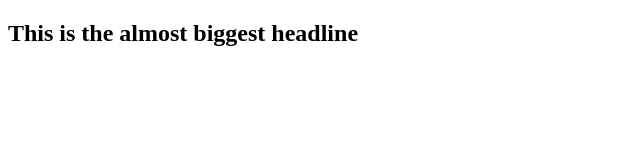
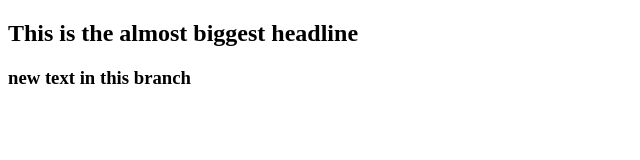
Before and after one commit to thiagohbfialho/Lab-05a_Resolving_Merge_Conflicts, a plain HTML site: page index.html in a window 1280 px wide. Shown: the whole page, without its empty margins (0-640 px from the left). Drawn offline with Linux system fonts and the light colour scheme.

Commit message:
commit in branch feature

```diff
--- a/index.html
+++ b/index.html
@@ -6,5 +6,6 @@
 </head>
 <body>
   <h2>This is the almost biggest headline</h2>
+  <h3>new text in this branch</h3>
 </body>
 </html>
```
